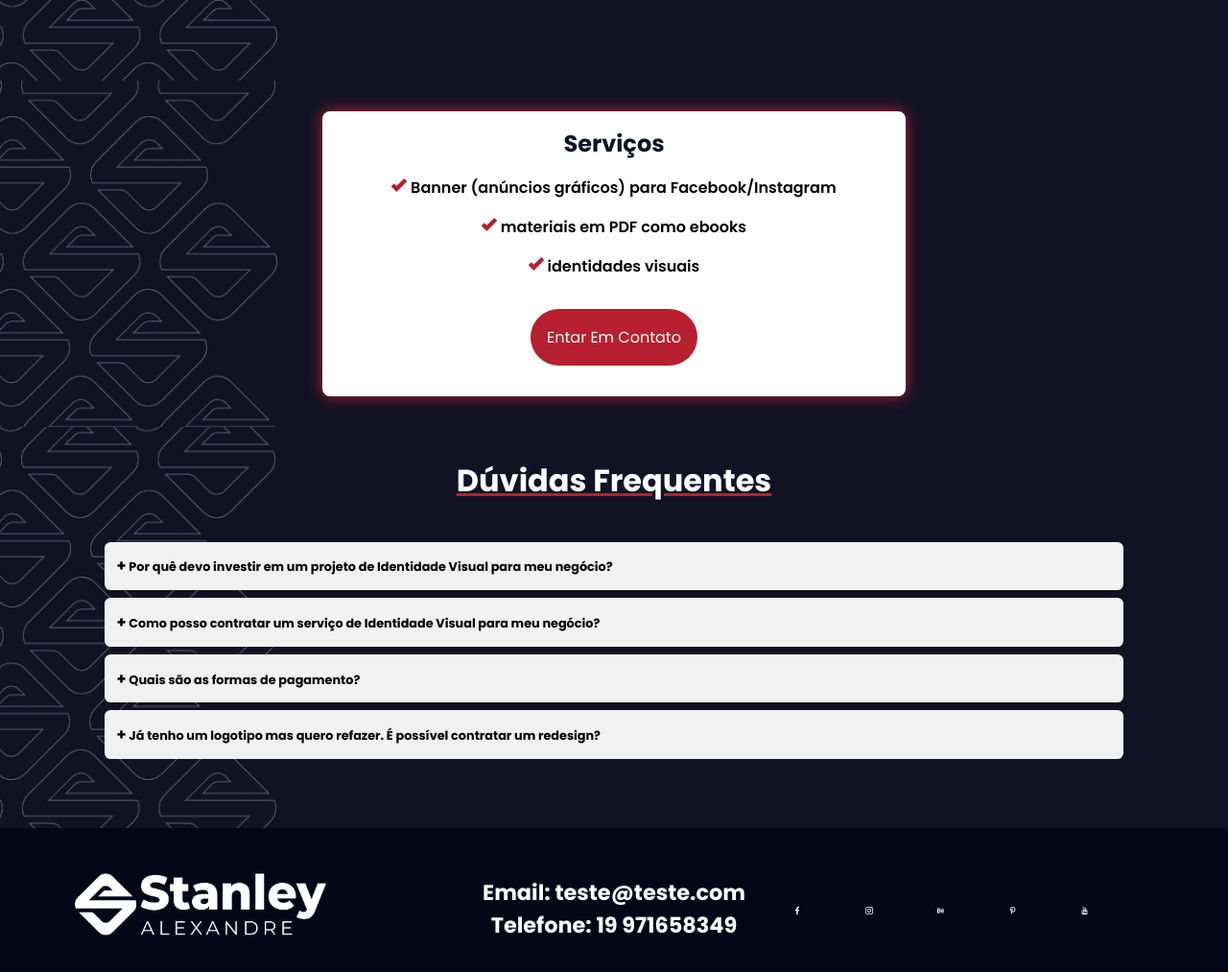
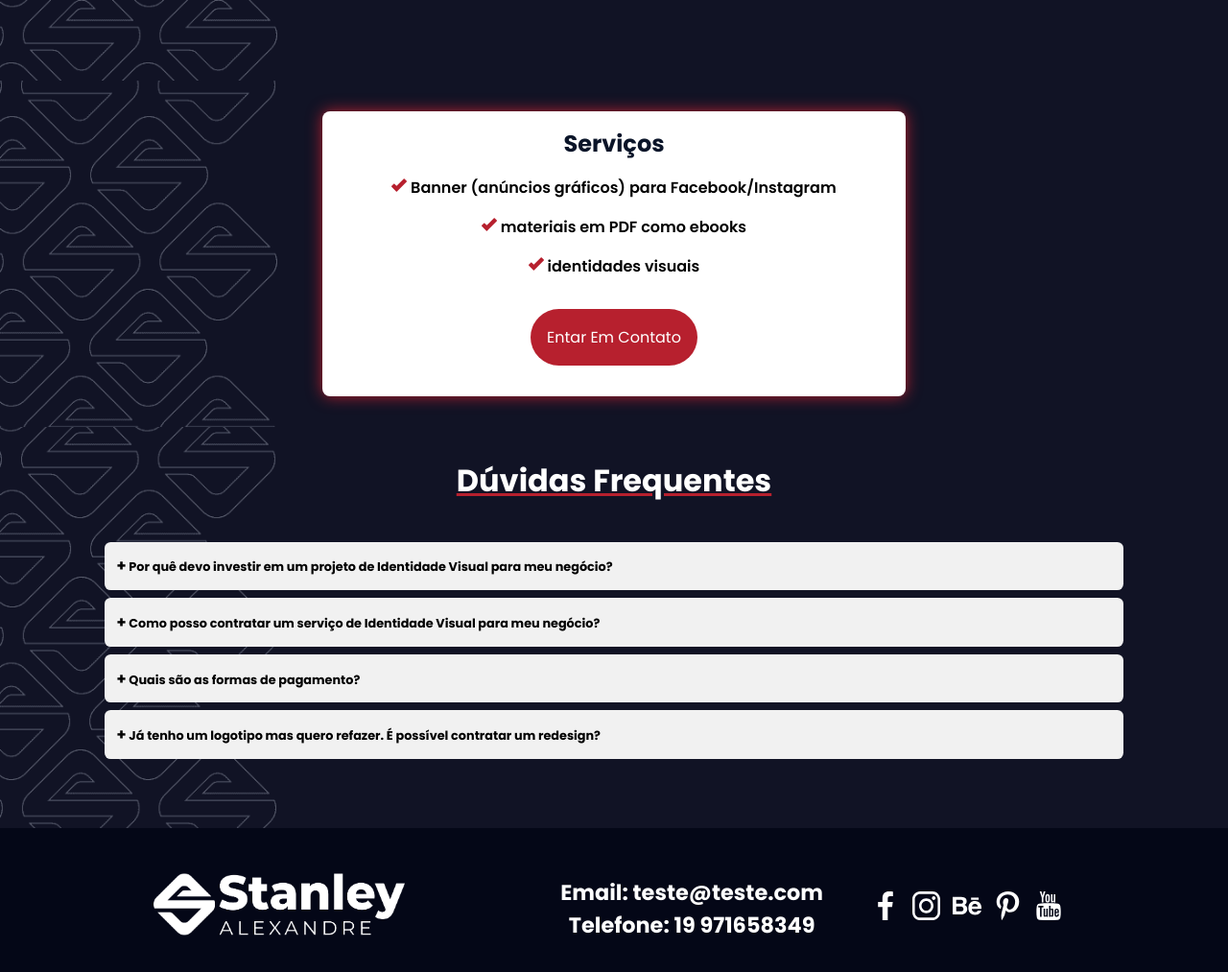
Before and after one commit to emanoelsalmeida/stanley, a plain HTML site: page index.html in a window 1280 px wide. Shown: the part 1950-2963 px from the top of the page at 96% size. Drawn offline with nearby package versions, Linux system fonts and the light colour scheme.

Commit message:
Add files via upload

```diff
--- a/css/style.css
+++ b/css/style.css
@@ -103,9 +103,15 @@ nav.black ul li a{color:#fff;}
     justify-content: center;align-items: center;}
 .p5-box{display: flex;justify-content: center;align-items: center;}
 .p5-item{width: 30%;}
-.p5-item:nth-child(3){display: flex;justify-content: center;}
+.p5-item:nth-child(3){display: flex;justify-content: center;width: 17%;}
 .p5-item img{width: 70%;}
 .p5-i a img{width: 10%;height: auto;}
+.p5-i:nth-child(1) a img{width: 70%;}
+.p5-i:nth-child(2) a img{width: 70%;}
+.p5-i:nth-child(3) a img{width: 70%;}
+.p5-i:nth-child(4) a img{width: 70%;}
+.p5-i:nth-child(5) a img{width: 70%;}
+
 
 .p5-item p{color: #fff;font-weight: 700;text-align: center;}
 
@@ -180,7 +186,7 @@ footer p a{color:#b7202e; text-decoration: none;}
     .p5-item:nth-child(3){width: 70%;}
     .p5-item img{width: 50%;margin: 1em 0 0;display: block;margin: 0 auto;}
     .p5-item a {text-align: center;text-decoration: none;}
-    .p5-i a img{width: 70%;}
+    .p5-i a img:nth-child(1){width: 70%;}
 
     .logo-left{margin-left: 0;}
 
```
